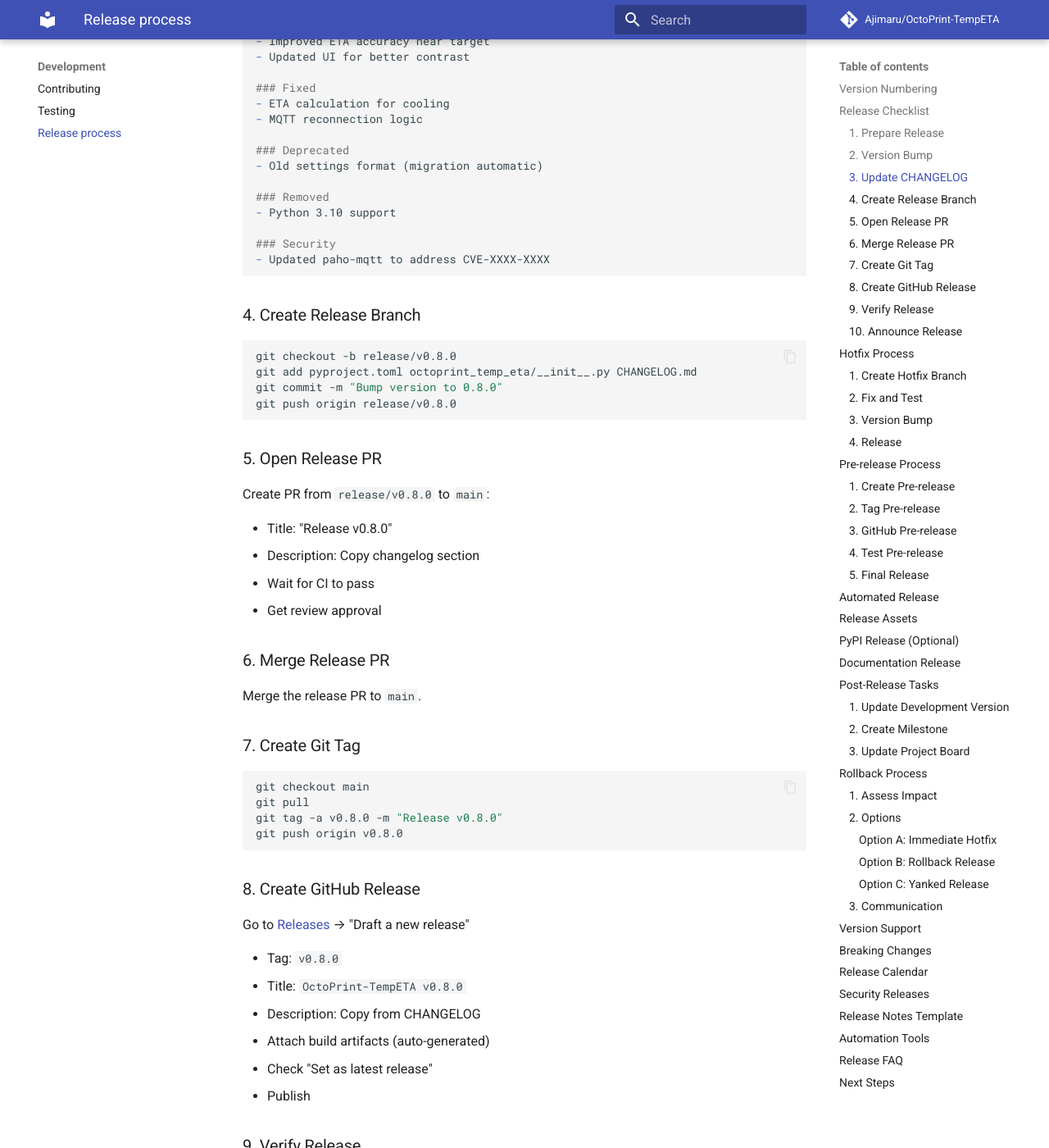
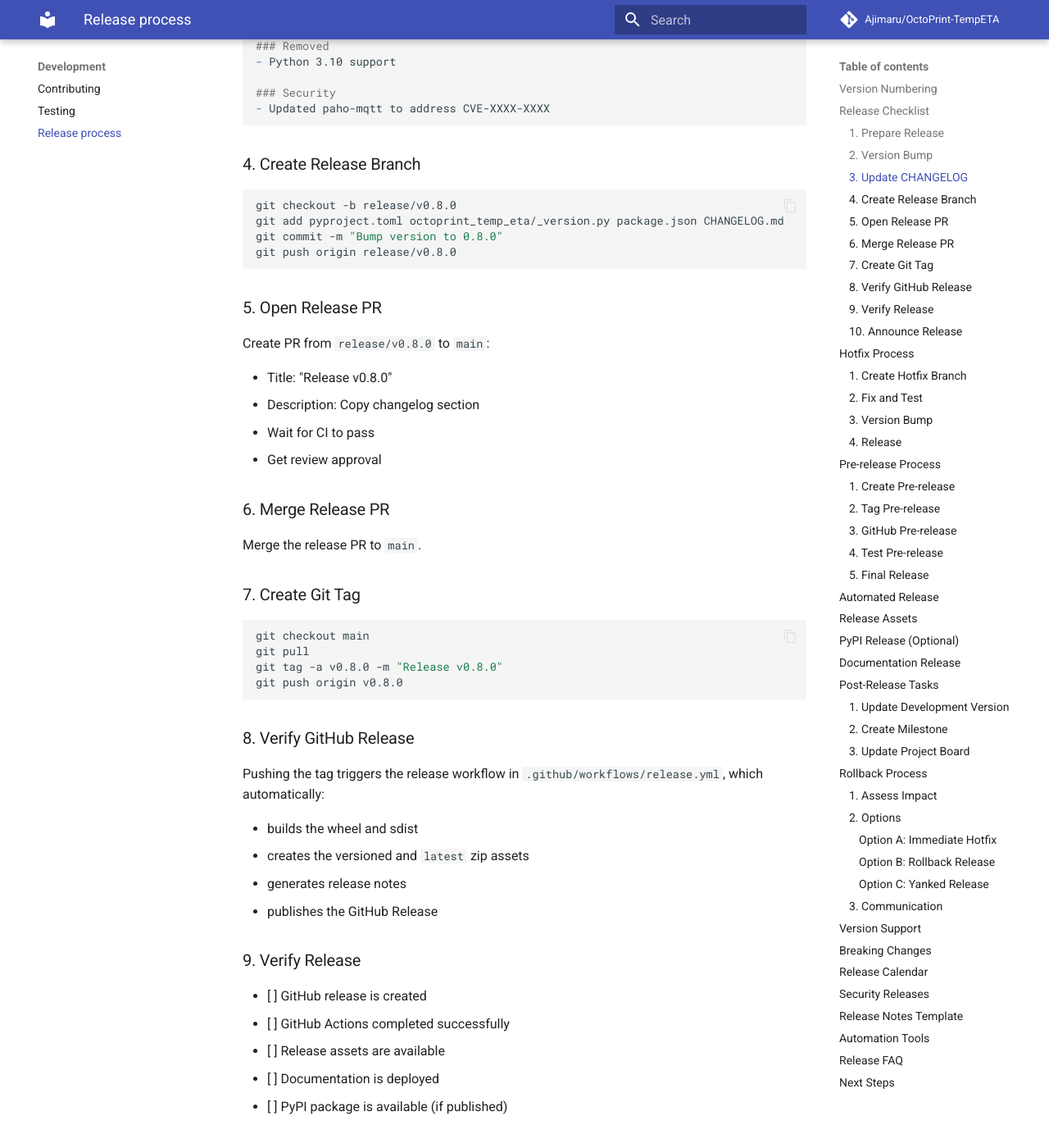
Before and after one commit to Ajimaru/OctoPrint-TempETA, an MkDocs documentation site: the page built from docs/development/release-process.md, in a window 1280 px wide and 1400 px high, scrolled down 1687 px. Shown: the whole window at 82% size. Built offline with MkDocs 1.6.1 and Material for MkDocs 9.7.7, drawn with Linux system fonts in a browser that asks for light colours; comment, search, counter and statistics services are not loaded; some of the changed text lies outside the part shown.

Commit message:
docs: update contributing and release process documentation for clarity and accuracy
Co-authored-by: Copilot <copilot@github.com>

````diff
--- a/docs/development/release-process.md
+++ b/docs/development/release-process.md
@@ -36,23 +36,9 @@ Examples:
 
 Update version in:
 
-1. `pyproject.toml`:
-
-   ```toml
-   version = "0.8.0"
-   ```
-
-2. `octoprint_temp_eta/__init__.py`:
-
-   ```python
-   __version__ = "0.8.0"
-   ```
-
-3. `package.json` (if changed):
-
-   ```json
-   "version": "0.8.0"
-   ```
+1. `pyproject.toml`: set `version = "0.8.0"`
+2. `octoprint_temp_eta/_version.py`: set `VERSION = "0.8.0"`
+3. `package.json` (if changed): set `"version": "0.8.0"`
 
 ### 3. Update CHANGELOG
 
@@ -88,7 +74,7 @@ Add release notes to `CHANGELOG.md`:
 
 ```bash
 git checkout -b release/v0.8.0
-git add pyproject.toml octoprint_temp_eta/__init__.py CHANGELOG.md
+git add pyproject.toml octoprint_temp_eta/_version.py package.json CHANGELOG.md
 git commit -m "Bump version to 0.8.0"
 git push origin release/v0.8.0
 ```
@@ -115,16 +101,14 @@ git tag -a v0.8.0 -m "Release v0.8.0"
 git push origin v0.8.0
 ```
 
-### 8. Create GitHub Release
+### 8. Verify GitHub Release
 
-Go to [Releases](https://github.com/Ajimaru/OctoPrint-TempETA/releases) → "Draft a new release"
+Pushing the tag triggers the release workflow in `.github/workflows/release.yml`, which automatically:
 
-- Tag: `v0.8.0`
-- Title: `OctoPrint-TempETA v0.8.0`
-- Description: Copy from CHANGELOG
-- Attach build artifacts (auto-generated)
-- Check "Set as latest release"
-- Publish
+- builds the wheel and sdist
+- creates the versioned and `latest` zip assets
+- generates release notes
+- publishes the GitHub Release
 
 ### 9. Verify Release
 
@@ -205,7 +189,7 @@ When ready, release as `v0.8.0` (without rc suffix)
 
 ## Automated Release
 
-The project uses GitHub Actions for automated releases:
+The project uses GitHub Actions for automated releases. Keep the version bump consistent across `pyproject.toml` and `octoprint_temp_eta/_version.py`; update `package.json` only if its published metadata changes.
 
 `.github/workflows/release.yml`:
 
````
Also changed, not shown: CONTRIBUTING.md (+9 -8 lines).
